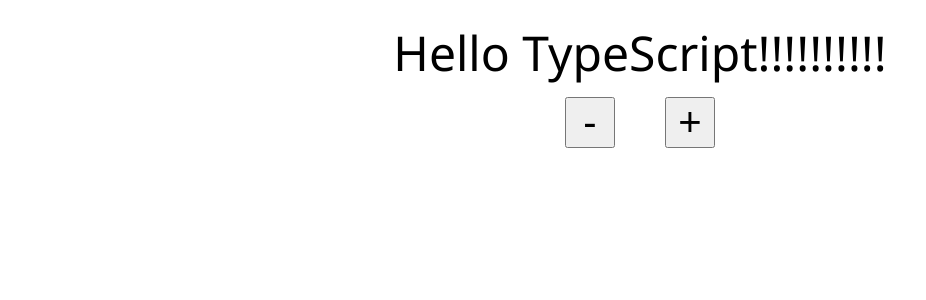
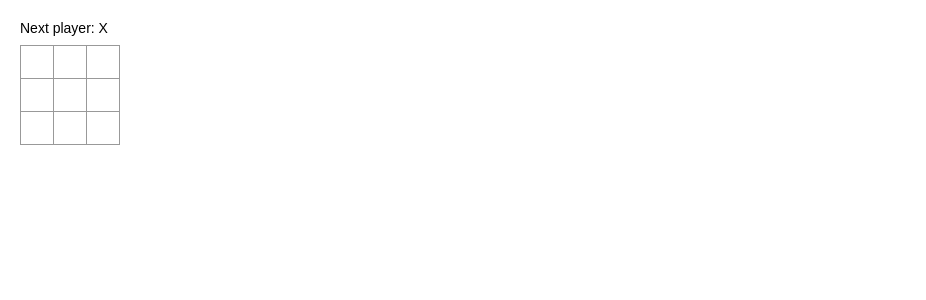
Before and after one commit to Nardax/segmented-woodturning, a React (Create React App) app: page / in a window 1280 px wide. Shown: the top 300 px of the page, without its empty margins (0-926 px from the left). Built offline with nearby package versions, Linux system fonts and the light colour scheme.

Commit message:
completed tic-tac-toe board w/o history

```diff
--- /dev/null
+++ b/src/components/Board.css
@@ -0,0 +1,9 @@
+.board-row:after {
+    clear: both;
+    content: "";
+    display: table;
+}
+
+.status {
+    margin-bottom: 10px;
+}
--- /dev/null
+++ b/src/components/Board.tsx
@@ -0,0 +1,96 @@
+import * as React from 'react';
+import Square from './Square';
+import './Board.css';
+
+export interface BoardProps { }
+
+interface BoardState {
+    squareValues: Array<string>;
+    xIsNext: boolean;
+    winner: string | null;
+}
+
+class Board extends React.Component<BoardProps, BoardState> {
+    constructor(props: BoardProps) {
+        super(props);
+        this.state = {
+            squareValues: Array<string>(9),
+            xIsNext: true,
+            winner: null
+        }
+    }
+
+    handleSquareClick(i: number) {
+        if (!this.state.winner)
+        {
+            const squareValues = this.state.squareValues.slice();
+            squareValues[i] = this.state.xIsNext ? 'X' : 'O';
+            const winner = calculateWinner(squareValues);
+            this.setState({
+                squareValues: squareValues,
+                xIsNext: !this.state.xIsNext,
+                winner: winner
+            });
+        }
+    }
+
+    renderSquare(i: number) {
+        return <Square value={this.state.squareValues[i]}
+                       onClick={() => this.handleSquareClick(i)} />
+    }
+
+    render() {
+        let status
+        if (this.state.winner) {
+            status = 'Winner: ' + this.state.winner;
+        }
+        else {
+            status = 'Next player: ' + (this.state.xIsNext ? 'X' : 'O');
+        }
+
+        return (
+            <div>
+                <div className="status">{status}</div>
+                <div className="board-row">
+                    {this.renderSquare(0)}
+                    {this.renderSquare(1)}
+                    {this.renderSquare(2)}
+                </div>
+                <div className="board-row">
+                    {this.renderSquare(3)}
+                    {this.renderSquare(4)}
+                    {this.renderSquare(5)}
+                </div>
+                <div className="board-row">
+                    {this.renderSquare(6)}
+                    {this.renderSquare(7)}
+                    {this.renderSquare(8)}
+                </div>
+            </div>
+        );
+    }
+}
+
+export default Board;
+
+function calculateWinner(squareValues: Array<string>) {
+    const winners = [
+        [0, 1, 2],
+        [3, 4, 5],
+        [6, 7, 8],
+        [0, 3, 6],
+        [1, 4, 7],
+        [2, 5, 8],
+        [0, 4, 8],
+        [2, 4, 6],
+    ];
+
+    for (let i = 0; i < winners.length; i++) {
+        const [a, b, c] = winners[i];
+        if (squareValues[a] && squareValues[a] === squareValues[b] && squareValues[a] === squareValues[c]) {
+            return squareValues[a];
+        }
+    }
+
+    return null;
+}
--- /dev/null
+++ b/src/components/Game.css
@@ -0,0 +1,8 @@
+.game {
+    display: flex;
+    flex-direction: row;
+}
+
+.game-info {
+    margin-left: 20px;
+}
--- /dev/null
+++ b/src/components/Game.tsx
@@ -0,0 +1,21 @@
+import * as React from 'react';
+import Board from './Board';
+import './Game.css';
+
+class Game extends React.Component {
+    render() {
+        return (
+            <div className="game">
+                <div className="game-board">
+                    <Board />
+                </div>
+                <div className="game-info">
+                    <div>{/* status */}</div>
+                    <ol>{/* TODO */}</ol>
+                </div>
+            </div>
+        );
+    }
+}
+
+export default Game;
--- /dev/null
+++ b/src/components/Square.css
@@ -0,0 +1,22 @@
+.square {
+    background: #fff;
+    border: 1px solid #999;
+    float: left;
+    font-size: 24px;
+    font-weight: bold;
+    line-height: 34px;
+    height: 34px;
+    margin-right: -1px;
+    margin-top: -1px;
+    padding: 0;
+    text-align: center;
+    width: 34px;
+  }
+
+.square:focus {
+  outline: none;
+}
+
+.kbd-navigation .square:focus {
+  background: #ddd;
+}
--- /dev/null
+++ b/src/components/Square.tsx
@@ -0,0 +1,17 @@
+import * as React from 'react';
+import './Square.css';
+
+export interface SquareProps {
+    value: string;
+    onClick: Function;
+}
+
+function Square(props:SquareProps) {
+    return (
+        <button className="square" onClick={() => props.onClick()}>
+            {props.value}
+        </button>
+    );
+}
+
+export default Square;
--- a/src/index.css
+++ b/src/index.css
@@ -1,13 +1,8 @@
 body {
-  margin: 0;
-  font-family: -apple-system, BlinkMacSystemFont, 'Segoe UI', 'Roboto', 'Oxygen',
-    'Ubuntu', 'Cantarell', 'Fira Sans', 'Droid Sans', 'Helvetica Neue',
-    sans-serif;
-  -webkit-font-smoothing: antialiased;
-  -moz-osx-font-smoothing: grayscale;
+  font: 14px "Century Gothic", Futura, sans-serif;
+  margin: 20px;
 }
 
-code {
-  font-family: source-code-pro, Menlo, Monaco, Consolas, 'Courier New',
-    monospace;
+ol, ul {
+  padding-left: 30px;
 }
--- a/src/index.tsx
+++ b/src/index.tsx
@@ -2,9 +2,9 @@
 import ReactDOM from 'react-dom';
 import './index.css';
 import * as serviceWorker from './serviceWorker';
-import Hello from './components/StatefulHello';
+import Game from './components/Game';
 
-ReactDOM.render(<Hello name="TypeScript" enthusiasmLevel={10} />, document.getElementById('root'));
+ReactDOM.render(<Game />, document.getElementById('root'));
 
 // If you want your app to work offline and load faster, you can change
 // unregister() to register() below. Note this comes with some pitfalls.
```
Also changed, not shown: 1 other file (tests, documents, lock files or other folders).
